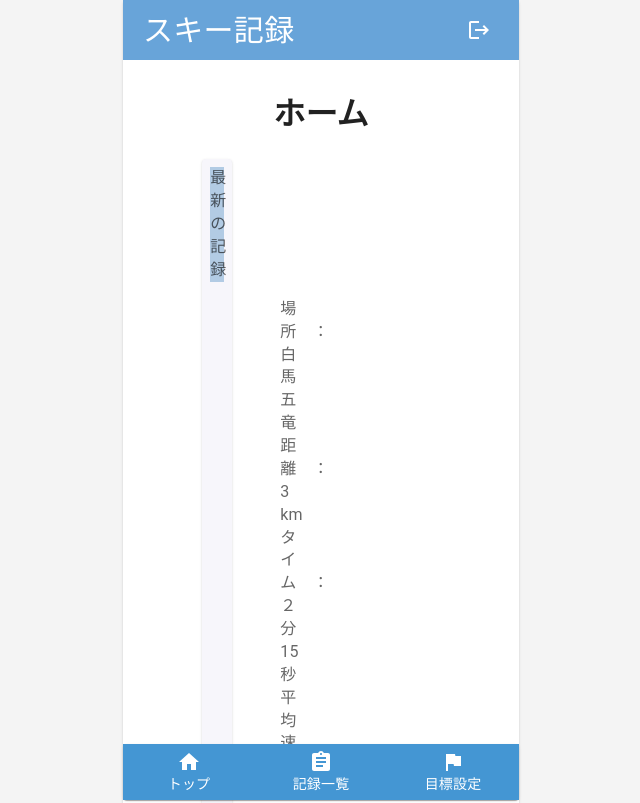
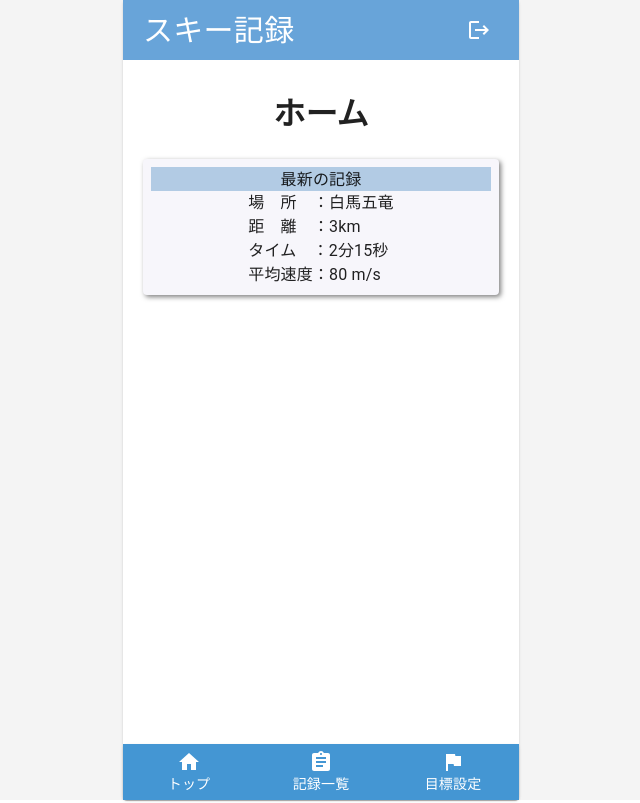
Before and after one commit to mochi-yu/WIMC2023-c-web, a Next.js app in the folder forntend/: page /home in a window 1280 px wide. Shown: the top 803 px of the page, without its empty margins (319-959 px from the left). Built offline with nearby package versions, Linux system fonts and the light colour scheme; no server answers; sample sign-in values are in the browser's storage.

Commit message:
refactor: 最近の記録を修正

```diff
--- a/forntend/src/app/(login)/home/content.tsx
+++ /dev/null
@@ -1,58 +0,0 @@
-"use client";
-
-import * as React from "react";
-import { styled } from "@mui/material/styles";
-import Box from "@mui/material/Box";
-import Paper from "@mui/material/Paper";
-import Grid from "@mui/material/Unstable_Grid2";
-
-const Item = styled(Paper)(({ theme }) => ({
-  backgroundColor: theme.palette.mode === "dark" ? "#1A2027" : "#fff",
-  ...theme.typography.body2,
-  padding: theme.spacing(1),
-  textAlign: "center",
-  color: theme.palette.text.secondary,
-}));
-
-export default function NestedGrid() {
-  return (
-    <>
-      <Box>
-        <Grid container spacing={10} justifyContent={"center"}>
-          <Grid container xs={10} md={9} lg={8} spacing={5}>
-            <Grid xs={30} lg={3}>
-              <Item sx={{ backgroundColor: "#f7f6fb" }}>
-                <Box
-                  id='RecentRecord'
-                  sx={{
-                    backgroundColor: "#b2cbe4",
-                    fontSize: "16px",
-                    textTransform: "uppercase",
-                  }}
-                >
-                  最新の記録
-                </Box>
-                <Box
-                  component='ul'
-                  aria-labelledby='RecentRecord'
-                  sx={{
-                    fontSize: "16px",
-                    marginLeft: "30px",
-                    textAlign: "left",
-                    listStyle: "none",
-                  }}
-                >
-                  <li>場　所　：白馬五竜</li>
-                  <li>距　離　：3 km</li>
-                  <li>タイム　：２分15秒</li>
-                  <li>平均速度：80 m/s</li>
-                </Box>
-              </Item>
-            </Grid>
-          </Grid>
-        </Grid>
-      </Box>
-      <br></br>
-    </>
-  );
-}
--- a/forntend/src/app/(login)/home/page.tsx
+++ b/forntend/src/app/(login)/home/page.tsx
@@ -1,11 +1,11 @@
-import Homecontent from "./content";
+import { RecentRecordCard } from "./recent_record_card";
 
 export default function HomePage() {
   return (
     <>
-    {/*ホーム*/}
-    <><h1 style={{textAlign: "center", marginTop: 30}}>ホーム</h1></>
-      <Homecontent />
+      {/*ホーム*/}
+      <h1 style={{ textAlign: "center", marginTop: 30 }}>ホーム</h1>
+      <RecentRecordCard />
       {/*ここに Google Map埋め込みたい*/}
     </>
   );
--- /dev/null
+++ b/forntend/src/app/(login)/home/recent_record_card.tsx
@@ -0,0 +1,58 @@
+"use client";
+
+import { Box, Grid, Paper, Stack, Typography } from "@mui/material";
+import { styled } from "@mui/material/styles";
+
+const Item = styled(Paper)(({ theme }) => ({
+  backgroundColor: theme.palette.mode === "dark" ? "#1A2027" : "#fff",
+  ...theme.typography.body2,
+  padding: theme.spacing(1),
+  textAlign: "center",
+  color: theme.palette.text.secondary,
+}));
+
+export function RecentRecordCard() {
+  const sampleData = {
+    placeName: "白馬五竜",
+    distance: 3,
+    time: "2分15秒",
+    speed: "80 m/s",
+  };
+
+  return (
+    <>
+      <Stack
+        sx={{
+          backgroundColor: "#f7f6fb",
+          m: "20px",
+          p: "8px",
+          borderRadius: "4px",
+          boxShadow: "2px 2px 5px rgba(0,0,0,0.5)",
+        }}
+      >
+        <Box
+          sx={{
+            backgroundColor: "#b2cbe4",
+            fontSize: "16px",
+            textAlign: "center",
+          }}
+        >
+          最新の記録
+        </Box>
+        <Stack
+          sx={{
+            fontSize: "16px",
+            alignItems: "center",
+          }}
+        >
+          <Stack>
+            <Typography>場　所　：{sampleData.placeName}</Typography>
+            <Typography>距　離　：{sampleData.distance}km</Typography>
+            <Typography>タイム　：{sampleData.time}</Typography>
+            <Typography>平均速度：{sampleData.speed}</Typography>
+          </Stack>
+        </Stack>
+      </Stack>
+    </>
+  );
+}
```
